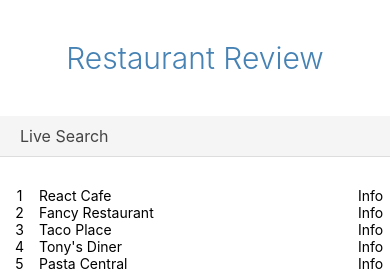
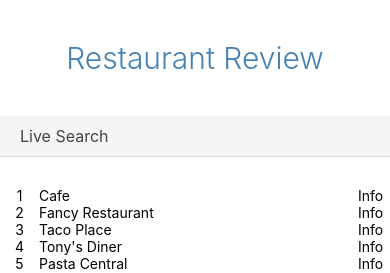
Before and after one commit to imagineLife/nativePractice, a React Native app in the folder GithubFetcher/: screen / in a window 390 px wide. Shown: the top 273 px of the page. Built offline with nearby package versions, Linux system fonts and the light colour scheme.

Commit message:
resets, loads correctly

```diff
--- a/GithubFetcher/App.js
+++ b/GithubFetcher/App.js
@@ -7,7 +7,7 @@ import {
 } from 'react-native'
 
 const places = [
-  {name: 'React Cafe', address: '123 Anywhere St'},
+  {name: 'Cafe', address: '123 Anywhere St'},
   {name: 'Fancy Restaurant', address: '799 Main St'},
   {name: 'Taco Place', address: '550 Maple Rd'},
   {name: "Tony's Diner", address: '4101 College St'},
```
